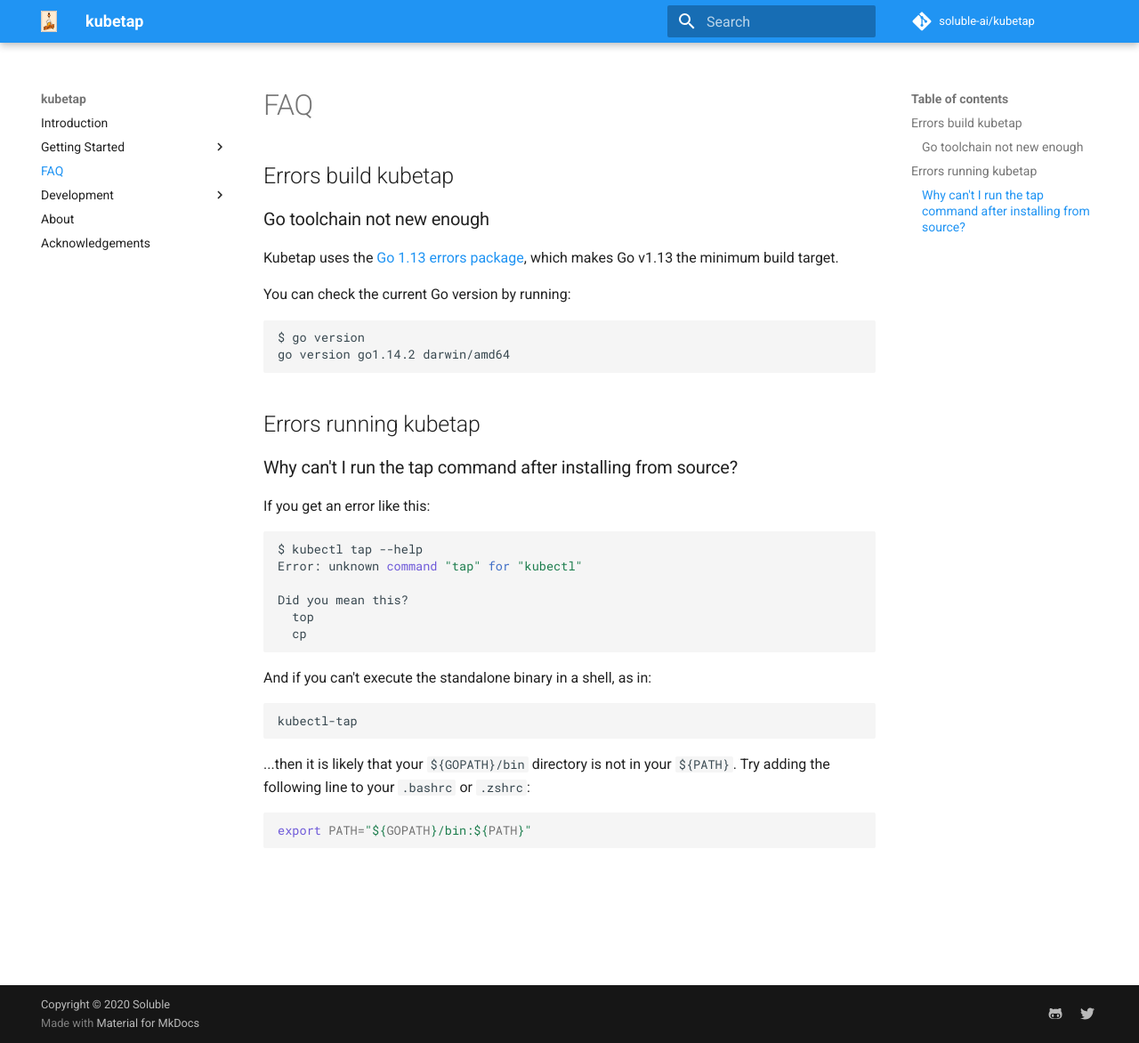
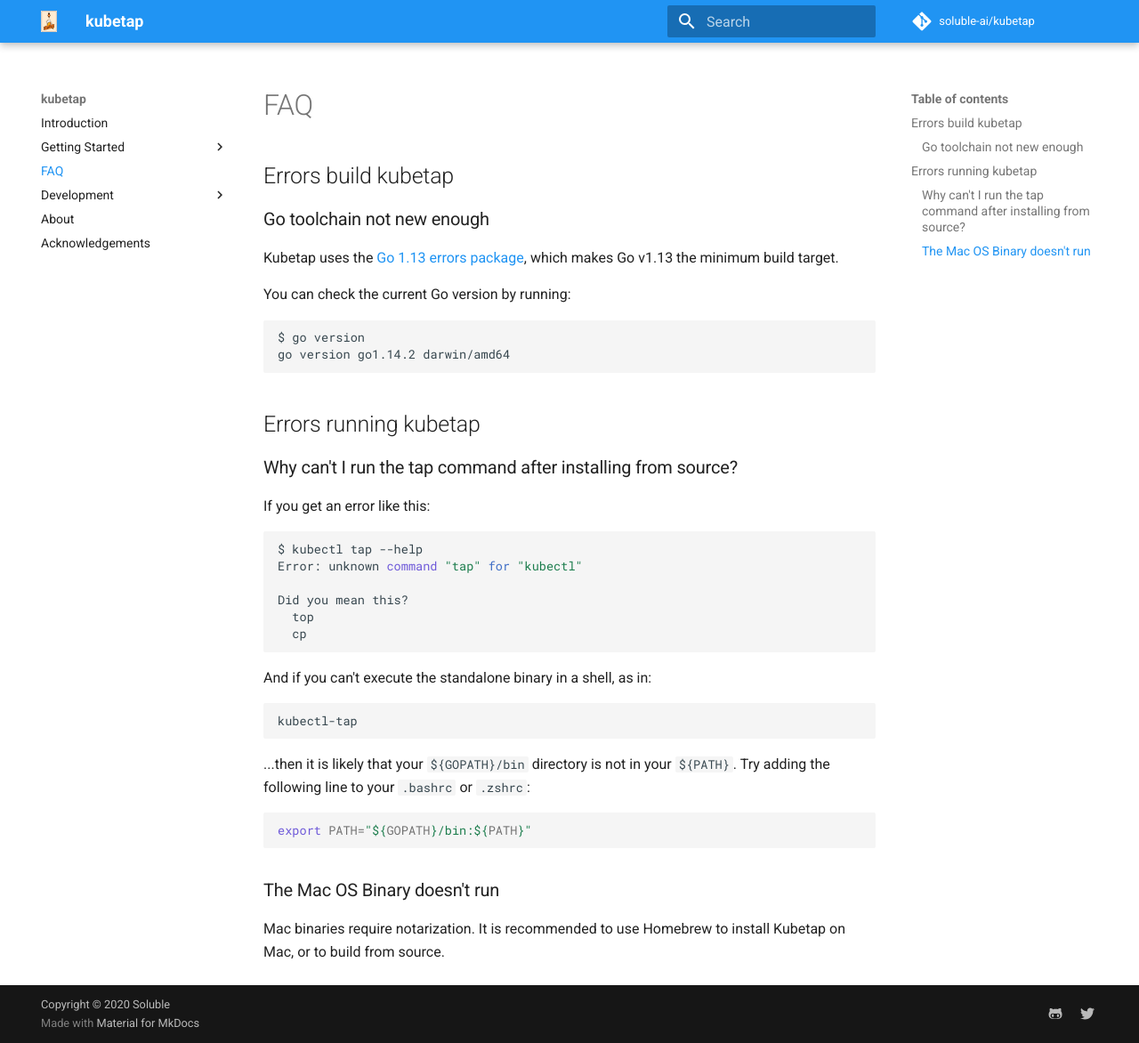
Before and after one commit to soluble-ai/kubetap, an MkDocs documentation site: the page built from docs/FAQ.md, in a window 1280 px wide and 1172 px high. Shown: the whole window at 89% size. Built offline with MkDocs 1.6.1 and Material for MkDocs 9.7.7, drawn with Linux system fonts in a browser that asks for light colours; comment, search, counter and statistics services are not loaded.

Commit message:
add mac notarization FAQ

````diff
--- a/docs/FAQ.md
+++ b/docs/FAQ.md
@@ -9,7 +9,7 @@
 
 You can check the current Go version by running:
 
-```
+```sh
 $ go version
 go version go1.14.2 darwin/amd64
 ```
@@ -42,3 +42,8 @@
 ```sh
 export PATH="${GOPATH}/bin:${PATH}"
 ```
+
+### The Mac OS Binary doesn't run
+
+Mac binaries require notarization. It is recommended to use Homebrew to install
+Kubetap on Mac, or to build from source.
````
Also changed, not shown: docs/kubetap_development/TODOs.md (+1 -1 lines).
